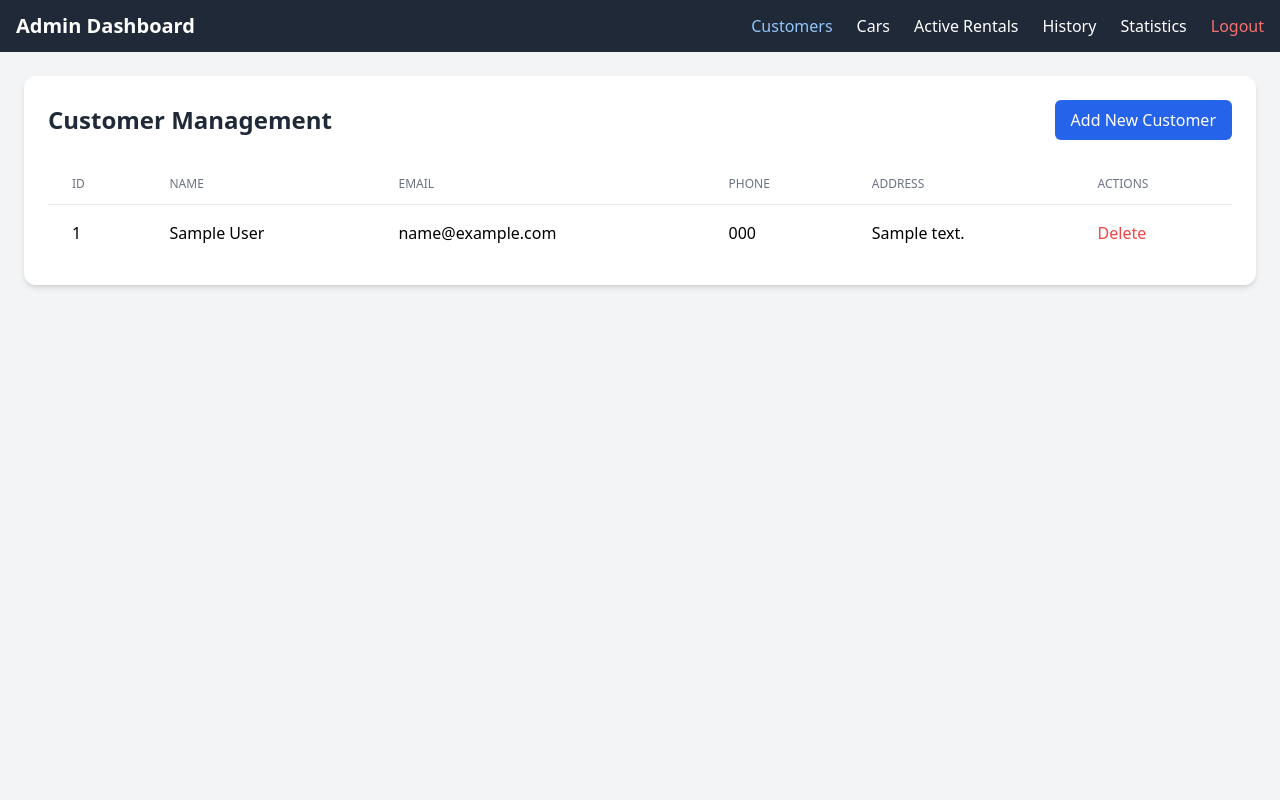
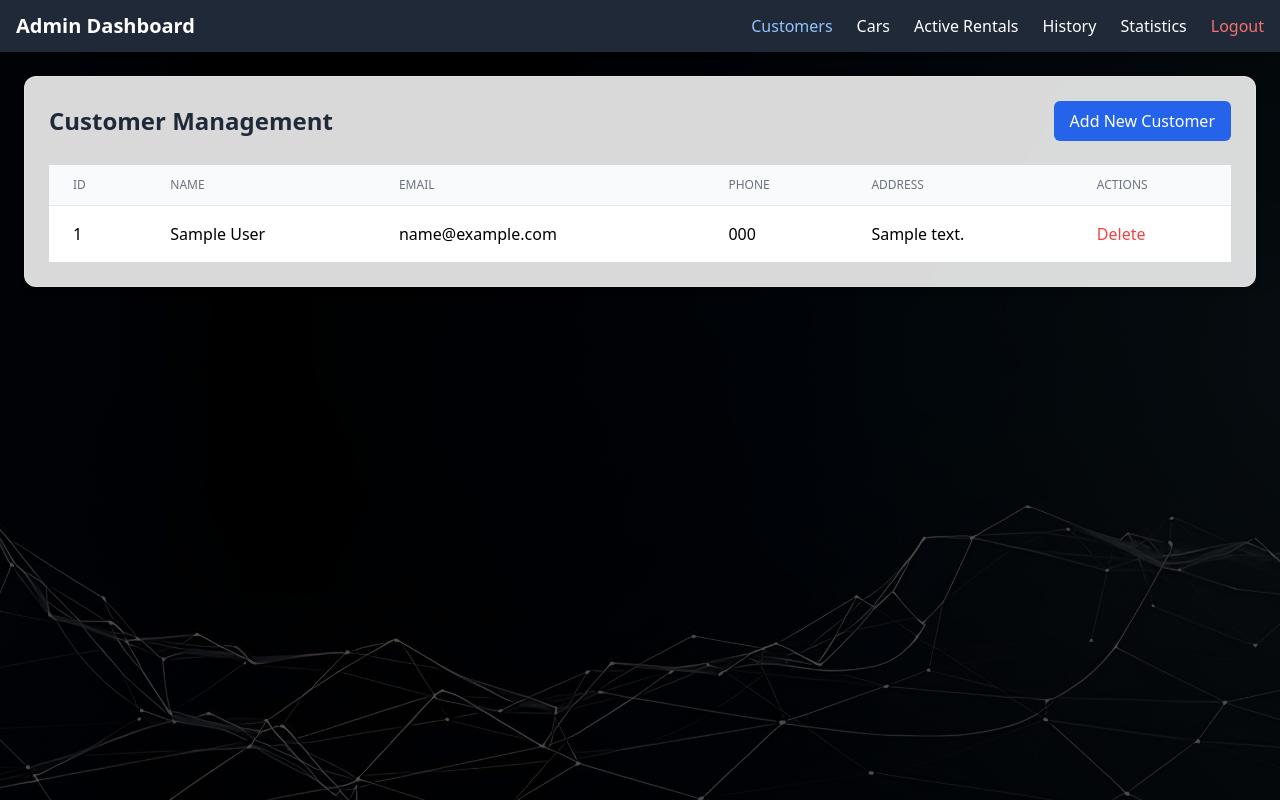
Before and after one commit to cyrax3589/Car_Rental_Management_System, a Flask app: template templates/admin/customers.html in a window 1280 px wide. Run offline with Flask 3, Linux system fonts and the light colour scheme; the template is opened without the code that fills it: most values are stand-ins (such as "Sample title", 1, 10 or a date in 2020); some libraries are stand-ins or nearby versions.

Commit message:
Update customers.html

```diff
--- a/templates/admin/customers.html
+++ b/templates/admin/customers.html
@@ -4,8 +4,36 @@
     <title>Manage Customers - Admin</title>
     <script src="https://cdn.tailwindcss.com"></script>
     <meta name="viewport" content="width=device-width, initial-scale=1.0">
+    <style>
+        body {
+            background-image: url('/static/images/dashboard.jpg');
+            background-size: cover;
+            background-position: center;
+            background-attachment: fixed;
+            background-repeat: no-repeat;
+            position: relative;
+        }
+
+        body::before {
+            content: "";
+            position: absolute;
+            top: 0;
+            left: 0;
+            width: 100%;
+            height: 100%;
+            background-color: rgba(0, 0, 0, 0.7);
+            z-index: -1;
+        }
+
+        .customer-table {
+            backdrop-filter: blur(5px);
+            background-color: rgba(255, 255, 255, 0.85);
+            transition: transform 0.3s ease, box-shadow 0.3s ease;
+            border: 1px solid rgba(255, 255, 255, 0.2);
+        }
+    </style>
 </head>
-<body class="bg-gray-100 min-h-screen">
+<body class="min-h-screen relative">
     <nav class="bg-gray-800 text-white">
         <div class="max-w-7xl mx-auto px-4 py-3">
             <div class="flex justify-between items-center">
@@ -23,10 +51,9 @@
     </nav>
 
     <main class="max-w-7xl mx-auto p-6">
-        <div class="bg-white rounded-xl shadow-md p-6 animate-fade-in">
+        <div class="customer-table p-6 rounded-xl shadow-md animate-fade-in">
             <div class="flex justify-between items-center mb-6">
                 <h2 class="text-2xl font-bold text-gray-800">Customer Management</h2>
-                <!-- Update the "Add New Customer" button to link to the new route -->
                 <a href="{{ url_for('admin_add_customer') }}" class="bg-blue-600 text-white py-2 px-4 rounded-md hover:bg-blue-700">
                     Add New Customer
                 </a>
@@ -34,7 +61,7 @@
 
             <div class="overflow-x-auto">
                 <table class="min-w-full divide-y divide-gray-200">
-                    <thead>
+                    <thead class="bg-gray-50">
                         <tr>
                             <th class="px-6 py-3 text-left text-xs font-medium text-gray-500 uppercase">ID</th>
                             <th class="px-6 py-3 text-left text-xs font-medium text-gray-500 uppercase">Name</th>
@@ -44,7 +71,7 @@
                             <th class="px-6 py-3 text-left text-xs font-medium text-gray-500 uppercase">Actions</th>
                         </tr>
                     </thead>
-                    <tbody class="divide-y divide-gray-200">
+                    <tbody class="bg-white divide-y divide-gray-200">
                         {% for customer in customers %}
                         <tr class="hover:bg-gray-50 transition-colors">
                             <td class="px-6 py-4">{{ customer.customer_id }}</td>
```
